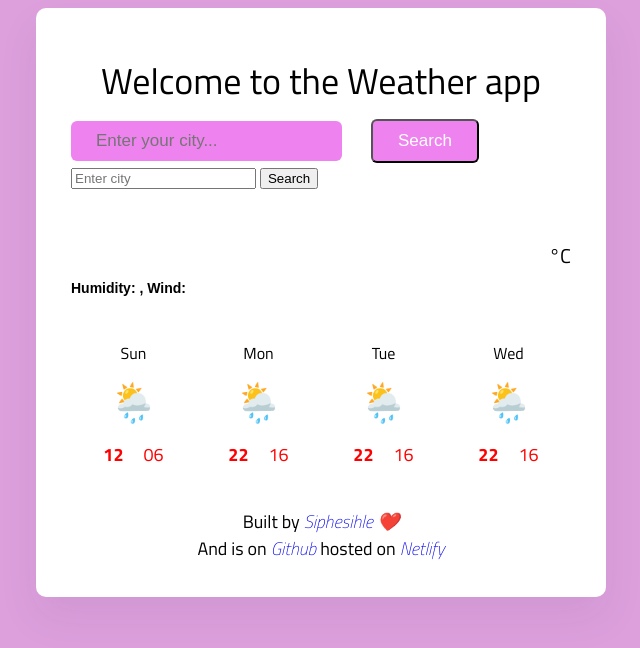
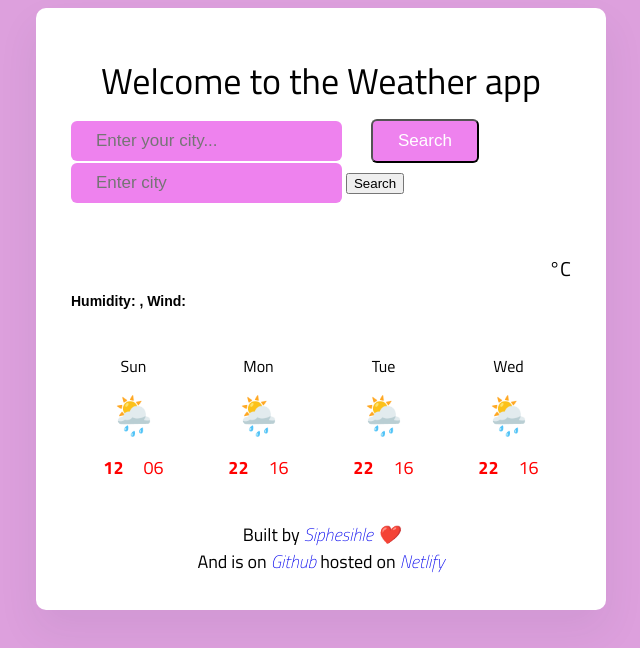
Before and after one commit to Annie24-ux/Weather-App, a website built with Parcel: page src/index.html in a window 1280 px wide. Shown: the whole page, without its empty margins (319-959 px from the left). Built offline with nearby package versions, Linux system fonts and the light colour scheme; no server answers.

Commit message:
Form styling.

```diff
--- a/src/styles.css
+++ b/src/styles.css
@@ -69,7 +69,7 @@ p{
         font-size: 17px;
   }
 
-  #form-input{
+  #form-input, #form-input2{
     background-color: violet;
     padding: 10px 25px;
     border-radius: 6px;
```
